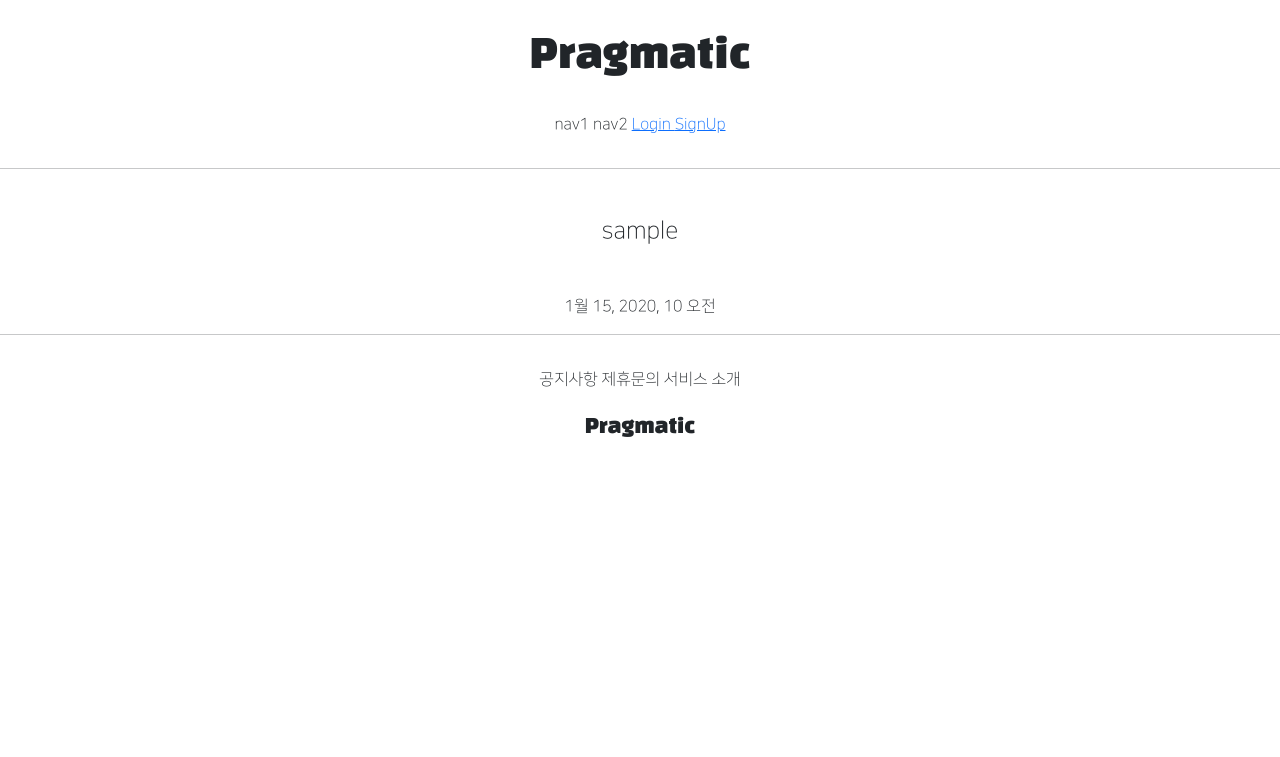
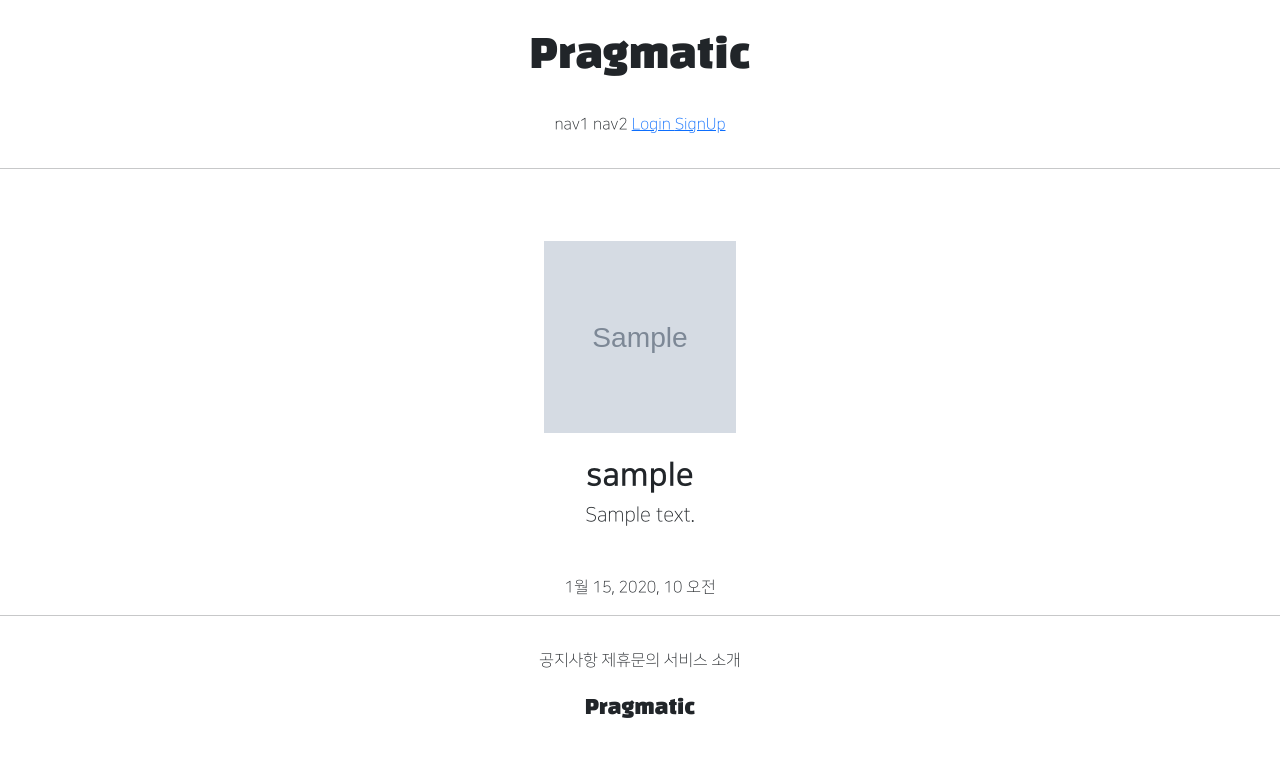
Before and after one commit to 21nkyu/gis_1ban_111, a Django app: page /accounts/detail/1 in a window 1280 px wide. Shown: the top 757 px of the page. Run offline with Django 3.2, Linux system fonts and the light colour scheme; tables that the repository leaves empty hold one stand-in row (values such as "Sample post"); grey boxes marked "Sample" are stand-in pictures; parts of the project's set-up code (start-up, migrations or seed data) failed here and were passed over; some libraries are stand-ins or nearby versions.

Commit message:
2021 07 26 004 1ban class commit 038

```diff
--- a/accountapp/templates/accountapp/detail.html
+++ b/accountapp/templates/accountapp/detail.html
@@ -4,7 +4,19 @@
 
     <div class="text-center mw-500 m-auto">
         <div class="m-5">
-            <h4>{{ target_user }}</h4>
+            {% if target_user.profile %}
+                <img src ="{{ target_user.profile.image.url }}"
+                     class="profile_image m-4"
+                     alt="profile image"> {# alt 이미지를 안받을 때 대체로 넣는 것 #}
+                <h2 class="NNS_B">{{ target_user.profile.nickname }}</h2>
+                <h5>{{ target_user.profile.message }}</h5>
+            {% else %}
+            <h2 class="NNS_B">
+                <a herf="{% url 'profileapp:create' %}">
+                    Creation Profile
+                </a>
+            </h2>
+            {% endif %}
         </div>
         <div>
             {{ target_user.date_joined }}
--- a/ik_1ban_1/urls.py
+++ b/ik_1ban_1/urls.py
@@ -13,11 +13,14 @@ Including another URLconf
     1. Import the include() function: from django.urls import include, path
     2. Add a URL to urlpatterns:  path('blog/', include('blog.urls'))
 """
+from django.conf import settings
+from django.conf.urls.static import static
 from django.contrib import admin
 from django.urls import path, include
 
 urlpatterns = [
     path('admin/', admin.site.urls),
     path('accounts/', include('accountapp.urls')),
-    path('profiles/', include('profileapp.urls')) #http 12903810293/profile/urls
-]
+    path('profiles/', include('profileapp.urls')), #http 12903810293/profile/urls
+
+] + static(settings.MEDIA_URL, document_roots=settings.MEDIA_ROOT)  #파일경로 이기 때문에 별도로 설정 개발환경에서 미디어를 이용할 수 있음
--- a/profileapp/models.py
+++ b/profileapp/models.py
@@ -5,7 +5,7 @@ from django.db import models
 
 class Profile(models.Model): # Model이라는 클래스를 상속받아 사용한다.
     user = models.OneToOneField(User, on_delete=models.CASCADE,
-                                related_name='profile')
+                                related_name='profile')  #related_name //detail.html에서 호출하는 이름이 된다.
 
     image = models.ImageField(upload_to='profile/', null=True)
     nickname = models.CharField(max_length=30, unique=True)
--- a/profileapp/views.py
+++ b/profileapp/views.py
@@ -15,5 +15,5 @@ class ProfileCreateView(CreateView):
     template_name = 'profileapp/create.html'
 
     def form_valid(self, form):
-        form.instance.user =self.request.user
+        form.instance.user = self.request.user
         return super().form_valid(form)
--- a/static/base.css
+++ b/static/base.css
@@ -21,3 +21,14 @@
     max-width: 500px;
     margin: 1rem 1.5rem;
 }
+
+.profile_image {
+    width: 12rem;
+    height: 12rem;
+    border-right: 20rem;
+    object-fit: cover;
+}
+
+.NNS_B {
+    font-family: 'NanumSquareB', cursive;
+}
```
